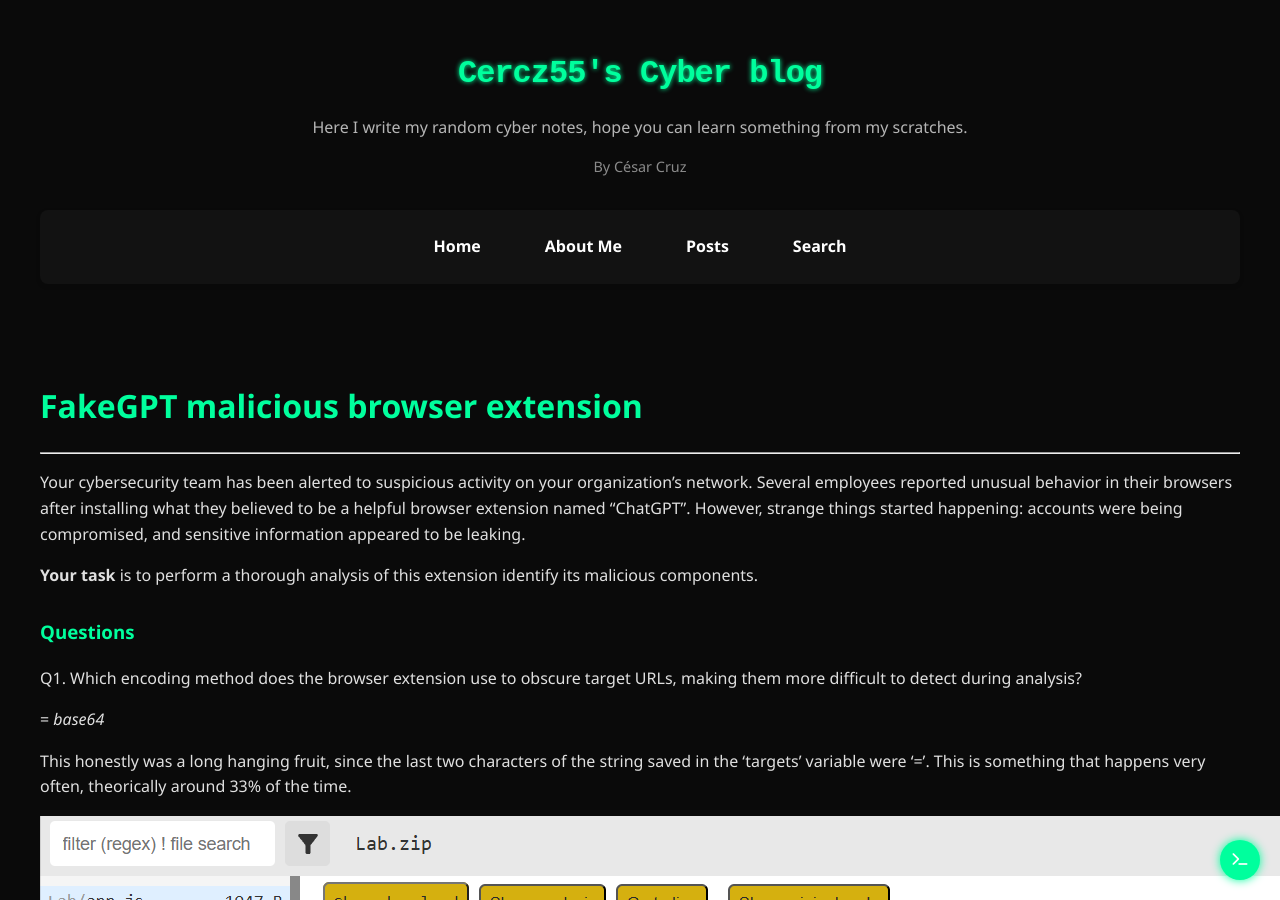
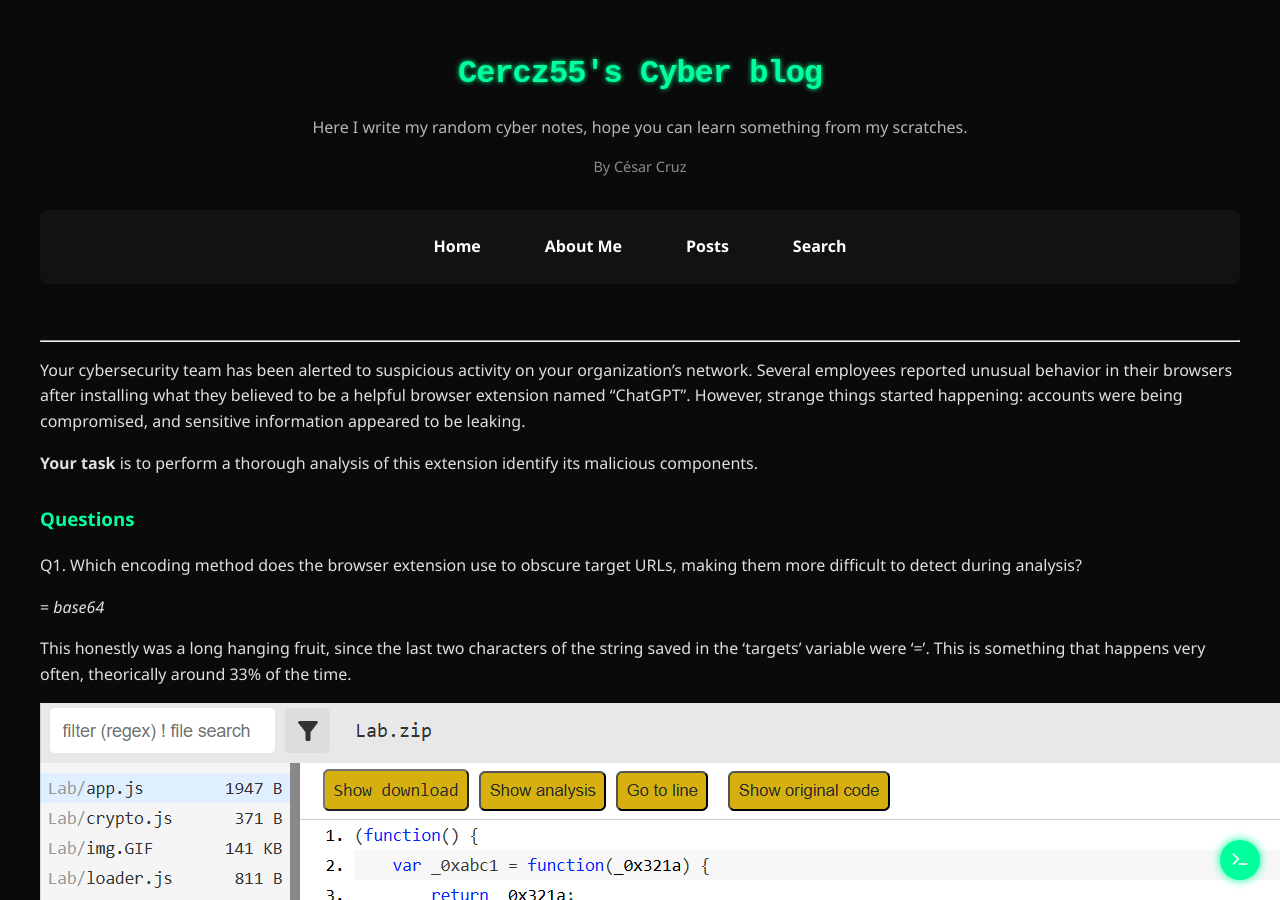
Before and after one commit to Cercz55/cercz55.github.io, a Jekyll site: the page built from _posts/2025-06-05-FakeGPT.md, in a window 1280 px wide and 900 px high. Built offline with Jekyll 4.4.1, drawn with Linux system fonts in a browser that asks for light colours; our own code applies the rules of GitHub Pages for plain Markdown files.

Commit message:
Update 2025-06-05-FakeGPT.md

```diff
--- a/_posts/2025-06-05-FakeGPT.md
+++ b/_posts/2025-06-05-FakeGPT.md
@@ -1,4 +1,3 @@
-# FakeGPT malicious browser extension
 ---
 Your cybersecurity team has been alerted to suspicious activity on your organization's network. Several employees reported unusual behavior in their browsers after installing what they believed to be a helpful browser extension named "ChatGPT". However, strange things started happening: accounts were being compromised, and sensitive information appeared to be leaking.
 
```
